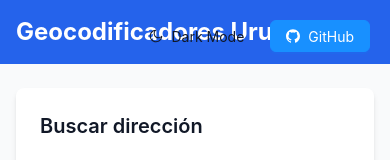
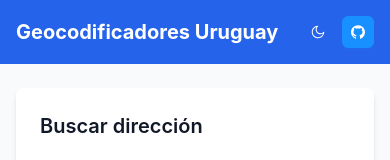
Before and after one commit to carlos-chiale/geocodeUY, a Next.js app: page / in a window 390 px wide. Shown: the top 160 px of the page. Built offline with nearby package versions, Linux system fonts and the light colour scheme.

Commit message:
Fix layout for mobile

```diff
--- a/app/components/ThemeToggle.jsx
+++ b/app/components/ThemeToggle.jsx
@@ -5,44 +5,68 @@ import { Button } from 'antd';
 import { SunOutlined, MoonOutlined } from '@ant-design/icons';
 
 export function ThemeToggle() {
-  const [theme, setTheme] = useState('system');
+  const [isDark, setIsDark] = useState(false);
+  const [mounted, setMounted] = useState(false);
 
   useEffect(() => {
-    // Get initial theme from localStorage or system preference
-    const savedTheme = localStorage.getItem('theme') || 'system';
-    setTheme(savedTheme);
+    setMounted(true);
 
-    // Apply the theme
-    applyTheme(savedTheme);
+    const storedTheme = localStorage.getItem('theme');
+
+    if (storedTheme === 'dark') {
+      setIsDark(true);
+      document.documentElement.classList.add('dark');
+    } else if (storedTheme === 'light') {
+      setIsDark(false);
+      document.documentElement.classList.remove('dark');
+    } else {
+      const systemPrefersDark = window.matchMedia('(prefers-color-scheme: dark)').matches;
+      setIsDark(systemPrefersDark);
+      if (systemPrefersDark) {
+        document.documentElement.classList.add('dark');
+      } else {
+        document.documentElement.classList.remove('dark');
+      }
+    }
   }, []);
 
-  const applyTheme = (newTheme) => {
-    const isDark = newTheme === 'dark' ||
-      (newTheme === 'system' && window.matchMedia('(prefers-color-scheme: dark)').matches);
+  const toggleTheme = () => {
+    const newIsDark = !isDark;
+    setIsDark(newIsDark);
 
-    document.documentElement.classList.toggle('dark', isDark);
+    localStorage.setItem('theme', newIsDark ? 'dark' : 'light');
+
+    if (newIsDark) {
+      document.documentElement.classList.add('dark');
+    } else {
+      document.documentElement.classList.remove('dark');
+    }
   };
 
-  const toggleTheme = () => {
-    const newTheme = theme === 'dark' ? 'light' : 'dark';
-    setTheme(newTheme);
-    localStorage.setItem('theme', newTheme);
-    applyTheme(newTheme);
-  };
+  if (!mounted) {
+    return null;
+  }
 
   return (
     <Button
       type="text"
-      icon={theme === 'dark' ? <SunOutlined /> : <MoonOutlined />}
+      icon={isDark ? <SunOutlined /> : <MoonOutlined />}
       onClick={toggleTheme}
+      className="theme-toggle-btn"
       style={{
         display: 'flex',
         alignItems: 'center',
-        gap: '8px',
-        color: 'inherit'
+        justifyContent: 'center',
+        color: 'inherit',
+        padding: '4px 8px',
+        minWidth: '32px',
+        height: '32px'
       }}
+      title={isDark ? 'Switch to Light Mode' : 'Switch to Dark Mode'}
     >
-      {theme === 'dark' ? 'Light Mode' : 'Dark Mode'}
+      <span className="hidden sm:inline ml-2">
+        {isDark ? 'Light Mode' : 'Dark Mode'}
+      </span>
     </Button>
   );
 }
--- a/app/layout.jsx
+++ b/app/layout.jsx
@@ -13,14 +13,10 @@ export default function RootLayout({ children }) {
   return (
     <html lang="es" suppressHydrationWarning>
       <body className="min-h-screen bg-white dark:bg-gray-900 text-gray-900 dark:text-gray-100 transition-colors duration-200">
-        <div style={{
-          position: 'fixed',
-          top: '20px',
-          right: '20px',
-          zIndex: 1000,
-          display: 'flex',
-          gap: '10px'
-        }}>
+        <header className="bg-blue-600 dark:bg-blue-800 text-white p-4">
+          <div className="max-w-7xl mx-auto flex flex-row justify-between items-center">
+            <h1 className="text-xl sm:text-2xl font-bold truncate mr-4">Geocodificadores Uruguay</h1>
+            <div className="flex gap-2 flex-shrink-0">
               <ThemeToggle />
               <Button
                 type="primary"
@@ -28,17 +24,24 @@ export default function RootLayout({ children }) {
                 href="https://github.com/carlos-chiale/geocodeUY"
                 target="_blank"
                 rel="noopener noreferrer"
+                className="github-btn"
                 style={{
                   background: '#1890ff',
                   borderColor: '#1890ff',
                   display: 'flex',
                   alignItems: 'center',
-              gap: '8px'
+                  justifyContent: 'center',
+                  padding: '4px 8px',
+                  minWidth: '32px',
+                  height: '32px'
                 }}
+                title="GitHub"
               >
-            GitHub
+                <span className="hidden sm:inline ml-2">GitHub</span>
               </Button>
             </div>
+          </div>
+        </header>
         {children}
         <Analytics />
       </body>
--- a/app/page.jsx
+++ b/app/page.jsx
@@ -3,7 +3,6 @@
 import { useState } from "react"
 import dynamic from "next/dynamic"
 
-// Dynamically import the Map component with no SSR
 const SimpleMap = dynamic(() => import("../components/simple-map"), {
   ssr: false,
   loading: () => (
@@ -14,37 +13,30 @@ const SimpleMap = dynamic(() => import("../components/simple-map"), {
 })
 
 export default function Home() {
-  // Basic state
   const [activeTab, setActiveTab] = useState("ide")
   const [loading, setLoading] = useState(false)
   const [error, setError] = useState(null)
 
-  // IDE geocoder state
   const [direccion, setDireccion] = useState("")
   const [localidad, setLocalidad] = useState("")
   const [departamento, setDepartamento] = useState("")
 
-  // OSM geocoder state
   const [addressOSM, setAddressOSM] = useState("")
   const [cityOSM, setCityOSM] = useState("")
 
-  // Results state
   const [marker, setMarker] = useState(null)
   const [clickCoordinates, setClickCoordinates] = useState(null)
   const [dirFromCoordinatesIDE, setDirFromCoordinatesIDE] = useState("")
   const [dirFromCoordinatesOSM, setDirFromCoordinatesOSM] = useState("")
 
-  // Handle map click
   const handleMapClick = (coords) => {
     setClickCoordinates(coords)
     setMarker(null)
 
-    // Find addresses by coordinates
     findByCoordinatesIDE(coords[0], coords[1])
     findByCoordinatesOSM(coords[0], coords[1])
   }
 
-  // Function to find address by coordinates using IDE
   const findByCoordinatesIDE = async (lat, lon) => {
     setLoading(true)
     try {
@@ -65,7 +57,6 @@ export default function Home() {
     }
   }
 
-  // Function to find address by coordinates using OSM
   const findByCoordinatesOSM = async (lat, lon) => {
     setLoading(true)
     try {
@@ -87,7 +78,6 @@ export default function Home() {
     }
   }
 
-  // Function to search for address using IDE
   const searchAddressIDE = async () => {
     if (!direccion) return
 
@@ -114,7 +104,6 @@ export default function Home() {
     }
   }
 
-  // Function to search for address using OSM
   const searchAddressOSM = async () => {
     if (!addressOSM || !cityOSM) return
 
@@ -143,36 +132,28 @@ export default function Home() {
 
   return (
     <div className="min-h-screen bg-gray-50 dark:bg-gray-900">
-      <header className="bg-blue-600 dark:bg-blue-800 text-white p-4">
-        <h1 className="text-2xl font-bold max-w-7xl mx-auto">Geocodificadores Uruguay</h1>
-      </header>
-
       <main className="max-w-7xl mx-auto py-6 px-4 sm:px-6 lg:px-8">
         <div className="grid grid-cols-1 lg:grid-cols-3 gap-6">
-          {/* Sidebar */}
           <div className="lg:col-span-1">
             <div className="bg-white dark:bg-gray-800 p-6 rounded-lg shadow-md mb-6">
               <h2 className="text-xl font-semibold mb-4 dark:text-white">Buscar dirección</h2>
 
-              {/* Tabs */}
               <div className="mb-6">
                 <div className="flex border-b dark:border-gray-700">
                   <button
-                    className={`py-2 px-4 font-medium ${
-                      activeTab === "ide"
+                    className={`py-2 px-4 font-medium ${activeTab === "ide"
                         ? "border-b-2 border-blue-500 text-blue-600 dark:text-blue-400"
                         : "text-gray-500 hover:text-gray-700 dark:text-gray-400 dark:hover:text-gray-300"
-                    }`}
+                      }`}
                     onClick={() => setActiveTab("ide")}
                   >
                     IDE Uruguay
                   </button>
                   <button
-                    className={`py-2 px-4 font-medium ${
-                      activeTab === "osm"
+                    className={`py-2 px-4 font-medium ${activeTab === "osm"
                         ? "border-b-2 border-blue-500 text-blue-600 dark:text-blue-400"
                         : "text-gray-500 hover:text-gray-700 dark:text-gray-400 dark:hover:text-gray-300"
-                    }`}
+                      }`}
                     onClick={() => setActiveTab("osm")}
                   >
                     OpenStreetMap
@@ -180,7 +161,6 @@ export default function Home() {
                 </div>
               </div>
 
-              {/* IDE Form */}
               {activeTab === "ide" && (
                 <div className="space-y-4">
                   <div>
@@ -235,7 +215,6 @@ export default function Home() {
                 </div>
               )}
 
-              {/* OSM Form */}
               {activeTab === "osm" && (
                 <div className="space-y-4">
                   <div>
@@ -283,7 +262,6 @@ export default function Home() {
               )}
             </div>
 
-            {/* Results */}
             {(marker || clickCoordinates) && (
               <div className="bg-white dark:bg-gray-800 p-6 rounded-lg shadow-md">
                 <h2 className="text-xl font-semibold mb-4 dark:text-white">Resultados</h2>
@@ -313,7 +291,6 @@ export default function Home() {
             )}
           </div>
 
-          {/* Map */}
           <div className="lg:col-span-2">
             <div className="bg-white dark:bg-gray-800 p-6 rounded-lg shadow-md h-[600px]">
               <SimpleMap
```
Lines whose indentation alone changed are shown as unchanged.
